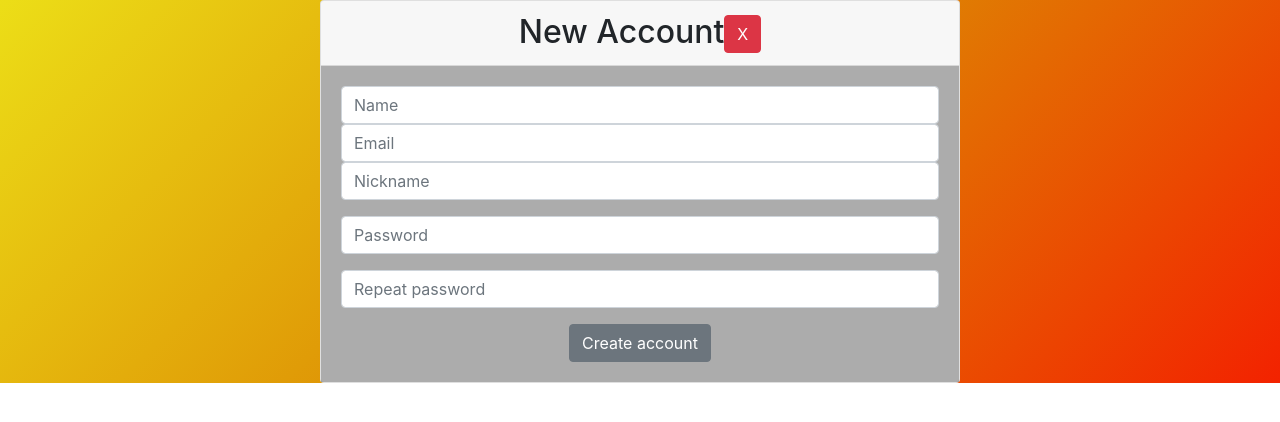
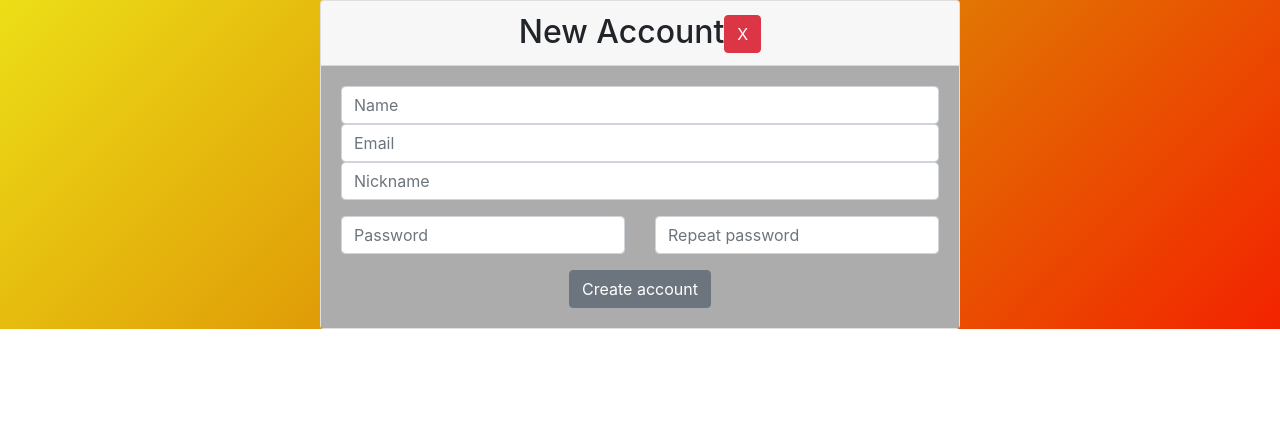
Before and after one commit to Salabim-mb/versus_virus, a React (Create React App) app: page /register in a window 1280 px wide. Shown: the top 422 px of the page. Built offline with nearby package versions, Linux system fonts and the light colour scheme.

Commit message:
registration layout fix

```diff
--- a/src/Components/RegisterPage/RegisterPage.jsx
+++ b/src/Components/RegisterPage/RegisterPage.jsx
@@ -1,5 +1,5 @@
 import React from "react";
-import { Container, Card, Form, Button } from "react-bootstrap";
+import { Form, Button, Row, Col } from "react-bootstrap";
 import MenuCard from "../../containers/MenuCard";
 
 class RegisterPage extends React.Component {
@@ -90,7 +90,10 @@ class RegisterPage extends React.Component {
                             />
                         </Form.Group>
                         <Form.Group controlId="formGroupPassword">
+                        <Row>
+                            <Col>
                         <Form.Control
+                            inline
                             type="password"
                             autoComplete="on"
                             placeholder="Password"
@@ -100,14 +103,12 @@ class RegisterPage extends React.Component {
                             required
                             minLength="6"
                             maxLength="30"
+
                         />
-
-                        <Form.Control.Feedback type="invalid">
-                            Minimum 6 characters
-                        </Form.Control.Feedback>
-                        </Form.Group>
-                        <Form.Group controlId="formGroupPasswordRepeat">
+                        </Col>
+                        <Col>
                         <Form.Control
+                            inline
                             type="password"
                             placeholder="Repeat password"
                             value={passwordR}
@@ -115,10 +116,11 @@ class RegisterPage extends React.Component {
                             onChange={e => onChange(e)}
                             required
                             minLength="6"
+
                         />
-                        <Form.Control.Feedback type="invalid">
-                            Minimum 6 characters
-                        </Form.Control.Feedback>
+                        </Col>
+                        </Row>
+                        </Form.Group>
                         {!areEqual ? (
                             <small className="invalidMessage">
                             Passwors are different!
@@ -126,7 +128,8 @@ class RegisterPage extends React.Component {
                         ) : (
                             ""
                         )}
-                        </Form.Group>
+
+
                         <Button
                             variant="secondary"
                             className="loginPage__button"
@@ -139,6 +142,4 @@ class RegisterPage extends React.Component {
     )};
 }
 
-//RegisterPage.contextType = UserContext;
-
 export default RegisterPage;
```
